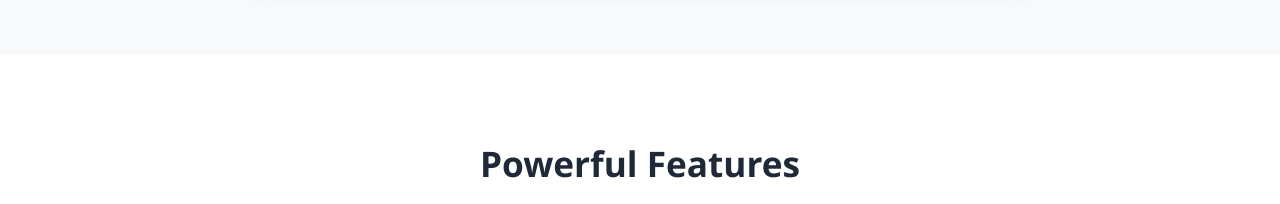
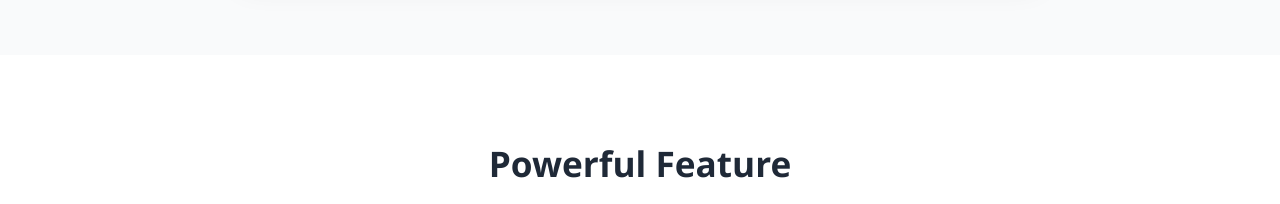
Before and after one commit to dhilrohith/git_practise_1, a plain HTML site: page index.html in a window 1280 px wide. Shown: the part 980-1184 px from the top of the page. Drawn offline with Linux system fonts and the light colour scheme.

Commit message:
changes from main

```diff
--- a/index.html
+++ b/index.html
@@ -434,7 +434,7 @@
     <section class="features" id="features">
         <div class="container">
             <div class="section-title">
-                <h2>Powerful Features</h2>
+                <h2>Powerful Feature</h2>
                 <p>Our platform comes packed with everything you need to succeed in the digital age.</p>
             </div>
             <div class="features-grid">
```
